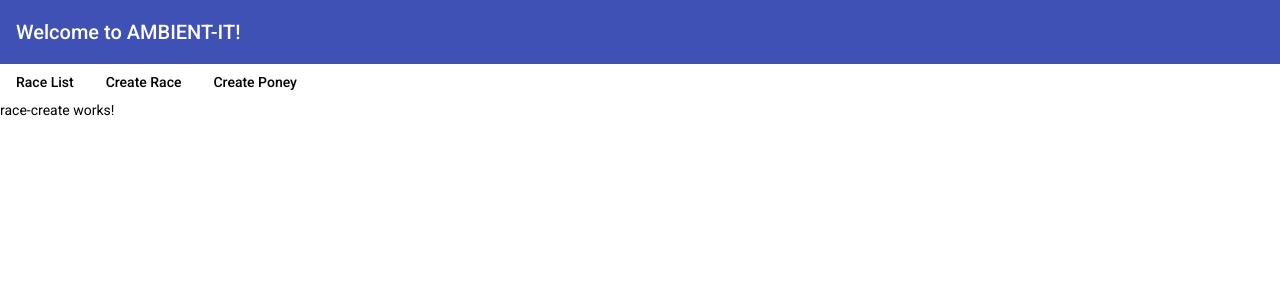
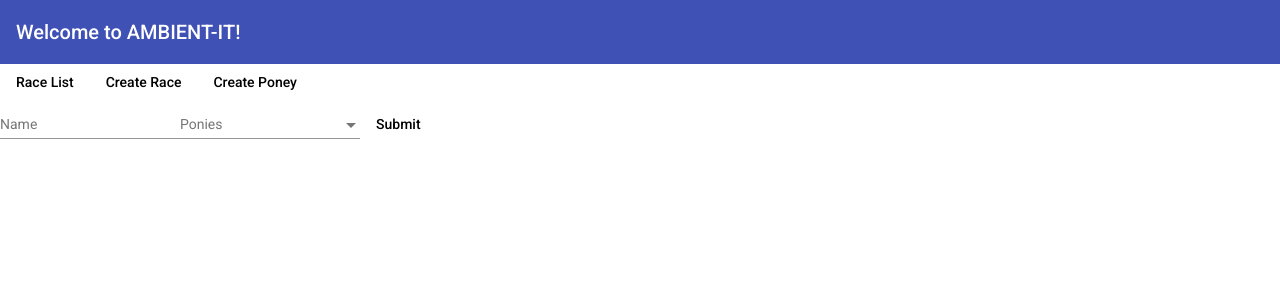
Before and after one commit to romsinge/formation1409, an Angular app: page /race-create in a window 1280 px wide. Shown: the top 300 px of the page. Built offline with nearby package versions, Linux system fonts and the light colour scheme; data requests are answered from the project's data file.

Commit message:
new form

```diff
--- a/src/app/app.module.ts
+++ b/src/app/app.module.ts
@@ -16,6 +16,7 @@ import { RaceCreateComponent } from './components/race-create/race-create.compon
 import { PoneyCreateComponent } from './components/poney-create/poney-create.component';
 
 import { HttpClientModule } from '@angular/common/http'
+import { FormsModule } from '@angular/forms';
 
 @NgModule({
   declarations: [
@@ -34,7 +35,8 @@ import { HttpClientModule } from '@angular/common/http'
     BrowserAnimationsModule,
     MaterialComponentsModule,
     AppRoutingModule,
-    HttpClientModule
+    HttpClientModule,
+    FormsModule
   ],
   providers: [],
   bootstrap: [AppComponent]
--- a/src/app/components/race-create/race-create.component.html
+++ b/src/app/components/race-create/race-create.component.html
@@ -1,3 +1,17 @@
-<p>
-  race-create works!
-</p>
+<form (submit)="handleSubmit()">
+
+  <mat-form-field>
+    <input type="text" matInput placeholder="Name" name="name">
+  </mat-form-field>
+
+  <mat-form-field>
+    <mat-select placeholder="Ponies" multiple>
+      <mat-option *ngFor="let poney of ponies$ | async" [value]="poney.id">
+        {{ poney.name }}
+      </mat-option>
+    </mat-select>
+  </mat-form-field>
+
+  <button type="submit" mat-button>Submit</button>
+
+</form>
--- a/src/app/components/race-create/race-create.component.ts
+++ b/src/app/components/race-create/race-create.component.ts
@@ -1,3 +1,6 @@
+import { DataService } from './../../services/data.service';
+import { Poney } from './../../interfaces/poney.interface';
+import { Observable } from 'rxjs';
 import { Component, OnInit } from '@angular/core';
 
 @Component({
@@ -7,9 +10,15 @@ import { Component, OnInit } from '@angular/core';
 })
 export class RaceCreateComponent implements OnInit {
 
-  constructor() { }
+  ponies$: Observable<Poney[]>
+
+  constructor(private dataService: DataService) { }
 
   ngOnInit() {
+    this.ponies$ = this.dataService.ponies
   }
 
+  handleSubmit() {
+    console.log('SUBMIT')
+  }
 }
--- a/src/app/modules/material-components/material-components.module.ts
+++ b/src/app/modules/material-components/material-components.module.ts
@@ -3,6 +3,8 @@ import { CommonModule } from '@angular/common';
 import {MatToolbarModule} from '@angular/material/toolbar';
 import {MatButtonModule} from '@angular/material/button';
 import {MatListModule} from '@angular/material/list';
+import {MatInputModule} from '@angular/material/input';
+import {MatSelectModule} from '@angular/material/select';
 
 @NgModule({
   declarations: [],
@@ -12,7 +14,9 @@ import {MatListModule} from '@angular/material/list';
   exports: [
     MatToolbarModule,
     MatButtonModule,
-    MatListModule
+    MatListModule,
+    MatInputModule,
+    MatSelectModule
   ]
 })
 export class MaterialComponentsModule { }
```
